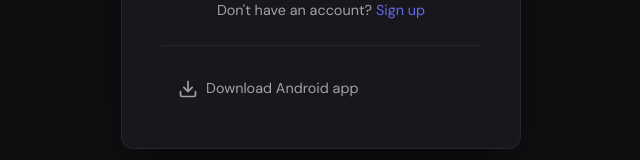
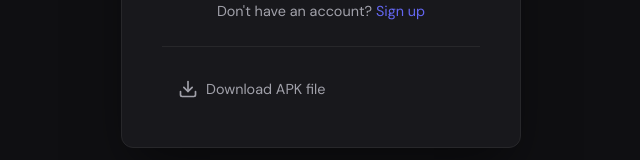
Before and after one commit to AenHenEldar/Notes-App, a React (Vite) app: page /#/login in a window 1280 px wide. Shown: the part 485-645 px from the top of the page, without its empty margins (319-959 px from the left). Built offline with nearby package versions, Linux system fonts and the light colour scheme; no server answers.

Commit message:
Update Android download button to 'Download APK file' on auth pages

```diff
--- a/src/App.css
+++ b/src/App.css
@@ -118,15 +118,25 @@ body {
 }
 
 /* Android download button */
+.android-download-wrap {
+  display: inline-flex;
+  flex-direction: column;
+  align-items: flex-start;
+  gap: 0.25rem;
+}
+
 .android-download {
   display: inline-flex;
   align-items: center;
   gap: 0.5rem;
   padding: 0.5rem 1rem;
   font-size: 0.9rem;
+  font-family: inherit;
   color: var(--text-secondary);
-  text-decoration: none;
+  background: none;
+  border: none;
   border-radius: var(--radius);
+  cursor: pointer;
   transition: all 0.15s ease;
 }
 
@@ -138,6 +148,14 @@ body {
 .android-download-icon {
   width: 20px;
   height: 20px;
+}
+
+.android-download-error {
+  margin: 0;
+  font-size: 0.75rem;
+  color: var(--text-secondary);
+  max-width: 220px;
+  line-height: 1.3;
 }
 
 /* Buttons */
--- a/src/components/AndroidDownload.tsx
+++ b/src/components/AndroidDownload.tsx
@@ -1,10 +1,46 @@
+import { useState } from 'react';
+
+const APK_URL = import.meta.env.VITE_APK_DOWNLOAD_URL || '/notes-app.apk';
+const IS_EXTERNAL = APK_URL.startsWith('http');
+
 export function AndroidDownload() {
+  const [error, setError] = useState<string | null>(null);
+
+  async function handleClick(e: React.MouseEvent) {
+    e.preventDefault();
+    setError(null);
+
+    if (IS_EXTERNAL) {
+      window.open(APK_URL, '_blank', 'noopener');
+      return;
+    }
+
+    try {
+      const res = await fetch(APK_URL, { method: 'HEAD' });
+      if (res.ok) {
+        const link = document.createElement('a');
+        link.href = APK_URL;
+        link.download = 'Notes-App.apk';
+        link.click();
+      } else {
+        setError(
+          'APK not available. Build in Android Studio, add notes-app.apk to public/, then redeploy. Or set VITE_APK_DOWNLOAD_URL to a hosted APK URL.'
+        );
+      }
+    } catch {
+      setError(
+        'APK not available. Build in Android Studio, add notes-app.apk to public/, then redeploy. Or set VITE_APK_DOWNLOAD_URL to a hosted APK URL.'
+      );
+    }
+  }
+
   return (
-    <a
-      href="/notes-app.apk"
-      download="Notes-App.apk"
+    <div className="android-download-wrap">
+      <button
+        type="button"
+        onClick={handleClick}
         className="android-download"
-      aria-label="Download Android app"
+        aria-label="Download APK file"
       >
         <svg
           className="android-download-icon"
@@ -20,7 +56,9 @@ export function AndroidDownload() {
           <polyline points="7 10 12 15 17 10" />
           <line x1="12" y1="15" x2="12" y2="3" />
         </svg>
-      Download Android app
-    </a>
+        Download APK file
+      </button>
+      {error && <p className="android-download-error">{error}</p>}
+    </div>
   );
 }
```
Also changed, not shown: 2 other files (tests, documents, lock files or other folders). Lines whose indentation alone changed are shown as unchanged.
